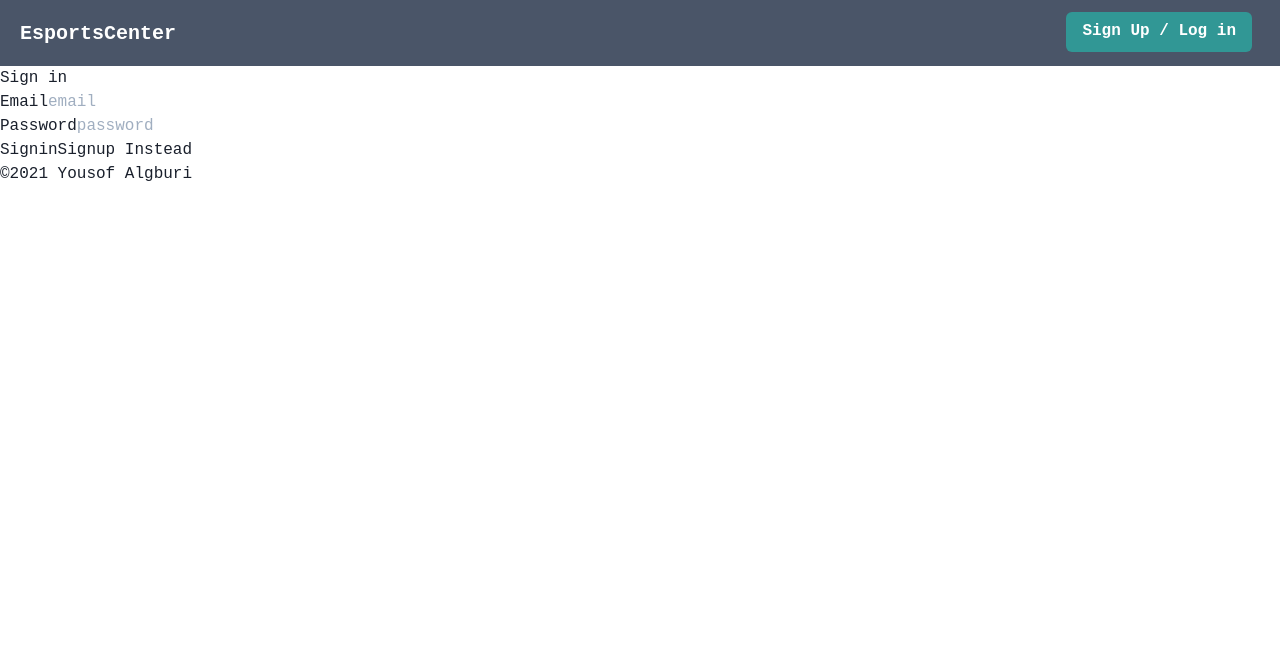
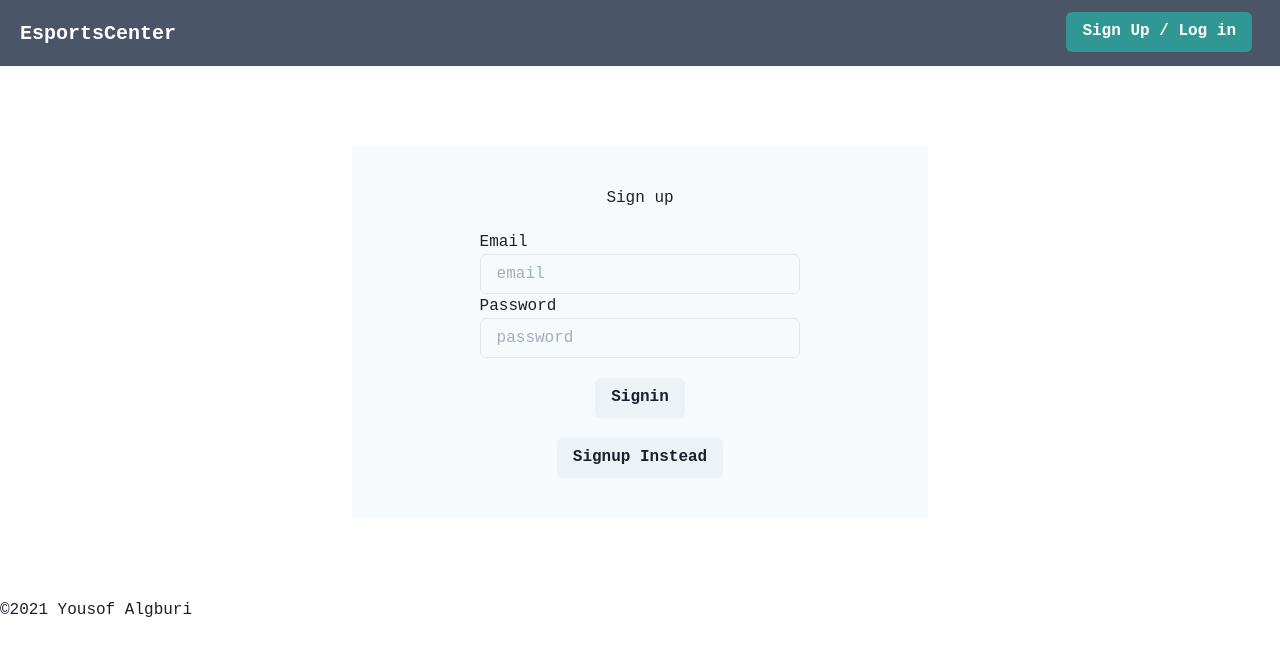
Before and after one commit to yousofalgburi/Destination-MERN-Stack, a React (Create React App) app in the folder frontend/: page /auth in a window 1280 px wide. Shown: the top 656 px of the page. Built offline with nearby package versions, Linux system fonts and the light colour scheme.

Commit message:
changes to Auth page

```diff
--- a/frontend/src/components/Auth/Auth.js
+++ b/frontend/src/components/Auth/Auth.js
@@ -1,7 +1,8 @@
-import React, { useState } from 'react'
+import { useState } from 'react'
 import { useDispatch } from 'react-redux'
 import { useHistory } from 'react-router-dom'
 import { signin, signup } from '../../actions/auth'
+import { FormControl, FormLabel, FormErrorMessage, FormHelperText, Text, Input, Button, Container, VStack } from '@chakra-ui/react'
 
 const Auth = () => {
     const [form, setForm] = useState({ firstName: '', lastName: '', email: '', password: '', confirmPassword: '' })
@@ -11,8 +12,8 @@ const Auth = () => {
 
     const switchMode = () => {
       setForm({ firstName: '', lastName: '', email: '', password: '', confirmPassword: '' })
-      setIsSignup((prevIsSignup) => !prevIsSignup)
-    };
+      setIsSignup(prevIsSignup => !prevIsSignup)
+    }
 
     const handleSubmit = (e) => {
       e.preventDefault()
@@ -24,41 +25,45 @@ const Auth = () => {
       }
     }
 
-    const handleChange = (e) => setForm({ ...form, [e.target.name]: e.target.value })
+    const handleChange = e => setForm({ ...form, [e.target.name]: e.target.value })
+
+    const isError = form < 1
 
     return (
-        <div>
-            <form onSubmit={handleSubmit}>
-                <h1>{ isSignup ? 'Sign up' : 'Sign in' }</h1>
+        <Container p={0}>
+            <FormControl onSubmit={handleSubmit} isInvalid={isError} py={20}>
+                <VStack w="full" h="full" p={10} spacing={5} bg="gray.50">
+                    <Text>{ isSignup ? 'Sign in' : 'Sign up' }</Text>
                     <div>
                         { isSignup && (
                             <>
                                 <div>
-                                <label htmlFor='firstname'>First Name</label>
-                                <input id='firstname' placeholder='first name' type='text' name='firstName' onChange={handleChange} required/>
+                                    <FormLabel htmlFor='firstname'>First Name</FormLabel>
+                                    <Input id='firstname' placeholder='first name' type='text' name='firstName' onChange={handleChange} required/>
                                 </div>
 
                                 <div>
-                                <label htmlFor='lastname'>Last Name</label>
-                                <input id='lastname' placeholder='last name' type='text' name='lastName' onChange={handleChange} required/>
+                                    <FormLabel htmlFor='lastname'>Last Name</FormLabel>
+                                    <Input id='lastname' placeholder='last name' type='text' name='lastName' onChange={handleChange} required/>
                                 </div>
                             </>
                         )}
                         <div>
                             <label htmlFor='email'>Email</label>
-                        <input id='email' placeholder='email' type='email' name='email' onChange={handleChange} required/>
+                            <Input id='email' placeholder='email' type='email' name='email' onChange={handleChange} required/>
                         </div>
 
                         <div>
                             <label htmlFor='password'>Password</label>
-                        <input id='password' placeholder='password' type='password' name='password' onChange={handleChange} required/>
+                            <Input id='password' placeholder='password' type='password' name='password' onChange={handleChange} required/>
                         </div>
                     </div>
 
-                <button type='submit'>{isSignup ? 'Signup' : 'Signin'}</button>
-                <button onClick={switchMode}>{ isSignup ? 'Sign In Instead' : 'Signup Instead'}</button>
-            </form>
-        </div>
+                    <Button type='submit'>{isSignup ? 'Signup' : 'Signin'}</Button>
+                    <Button onClick={switchMode}>{ isSignup ? 'Sign In Instead' : 'Signup Instead'}</Button>
+                </VStack>
+            </FormControl>
+        </Container>
     )
 }
 
--- a/frontend/src/components/Navbar/Navbar.js
+++ b/frontend/src/components/Navbar/Navbar.js
@@ -20,10 +20,15 @@ const Navbar = () => {
 
     useEffect(() => {
         const token = user?.token
+
         if (token) {
           const decodedToken = decode(token)
-          if (decodedToken.exp * 1000 < new Date().getTime()) logout()
+
+          if (decodedToken.exp * 1000 < new Date().getTime()) {
+            logout()
+          }
         }
+
         setUser(JSON.parse(localStorage.getItem('profile')))
     }, [location])
 
```
Lines whose indentation alone changed are shown as unchanged.
